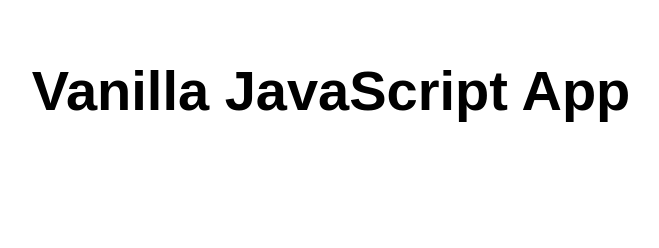
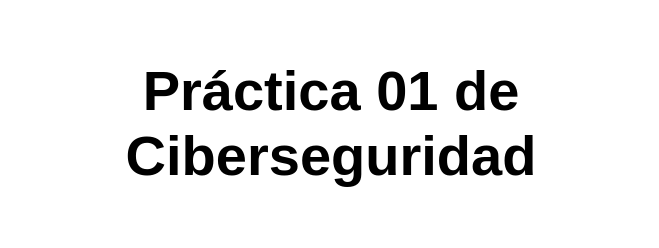
Before and after one commit to alysais/practica01, a website: page src/index.html in a window 1280 px wide. Shown: the whole page, without its empty margins (309-968 px from the left). Drawn offline with Linux system fonts and the light colour scheme.

Commit message:
//cambio del mensaje para ver que era practica

```diff
--- a/src/index.html
+++ b/src/index.html
@@ -10,7 +10,7 @@
 
 <body>
   <main>
-    <h1>Vanilla JavaScript App</h1>
+    <h1>Práctica 01 de Ciberseguridad</h1>
   </main>
 </body>
 
```
